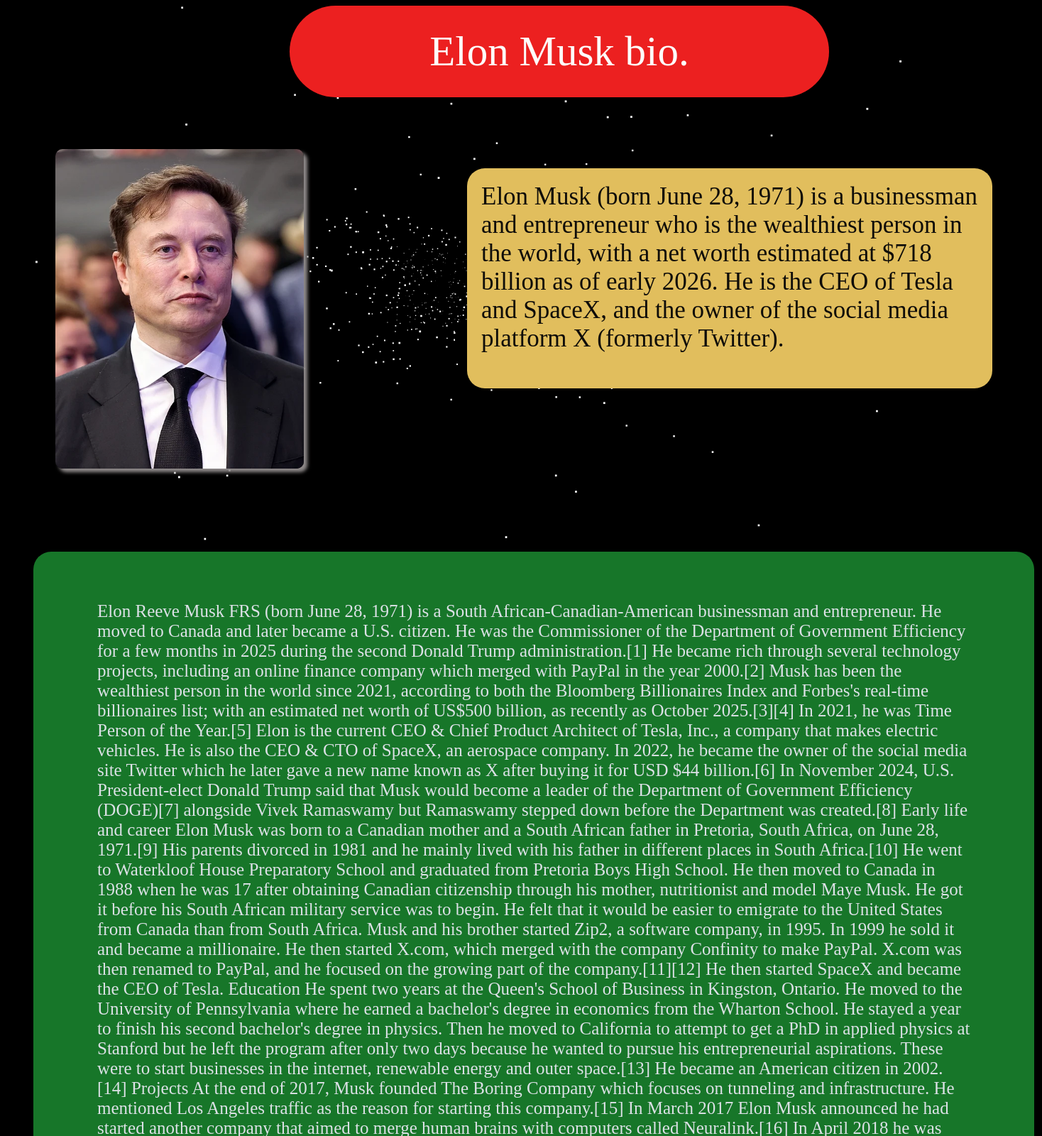
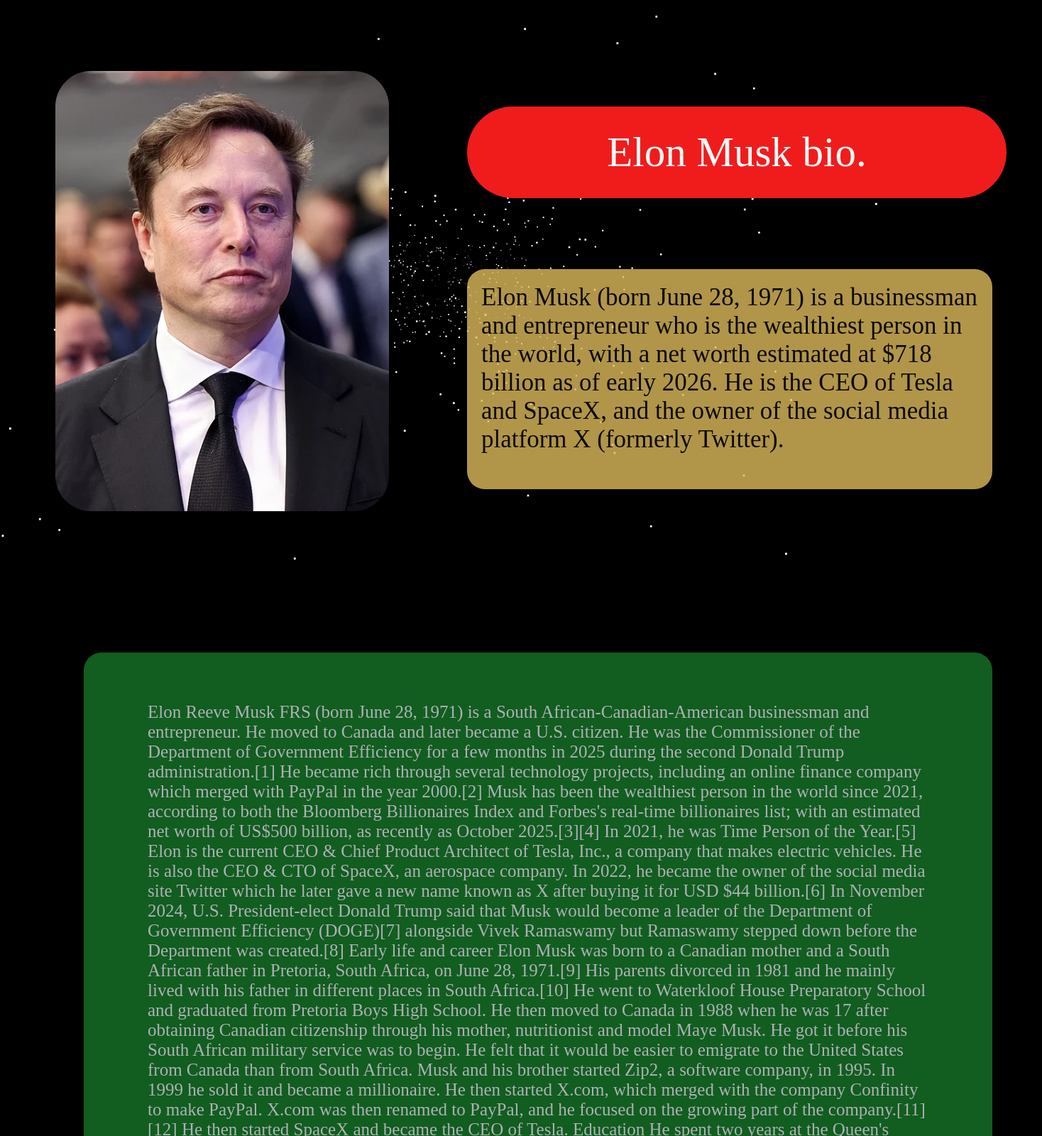
Before and after one commit to darshandoifode05-eng/1stWebPage, a plain HTML site: page index.html in a window 1280 px wide. Shown: the top 1600 px of the page at 71% size, 1468 px wide, since content can reach past the window. Drawn offline with Linux system fonts and the light colour scheme.

Commit message:
Update index.html

```diff
--- a/index.html
+++ b/index.html
@@ -1,4 +1,4 @@
-<!DOCTYPE html><!DOCTYPE html>
+<!DOCTYPE html><!DOCTYPE html><!DOCTYPE html>
 <html lang="en">
 
 <head>
@@ -11,17 +11,17 @@
         }
 
         .head {
-            background-color: rgb(236, 32, 32);
+            background-color: rgb(240, 28, 28);
             color: rgb(253, 252, 251);
             padding: 30px 30px;
             text-align: center;
             width: 700px;
             font-size: 59px;
-            margin-left: 400px;
+            margin-left: 650px;margin-top: 150px;
             border-radius: 100px;
         }
 
-        .para1 {
+        .para1 {opacity: 79%;
             background-color: rgb(225, 190, 93);
             color: rgb(14, 12, 9);
             padding: 20px 20px;
@@ -36,44 +36,43 @@
         }
 
         .elonFloat {
-            width: 350px;
-            height: 450px;
+            width: 470px;
+            height: 620px;
             position: fixed;
             z-index: 999;
             margin-top: 0px;
-            top: 210px;
-            border-radius: 10px;
+            top: 100px;
+            border-radius: 50px;
             margin-left: 70px;
-            box-shadow: 5px 5px 5px rgb(144, 139, 139);
-            transition: opacity 0.1s ease;
+            transition: opacity 0.0s ease;
 
         }
 
         .para2 {
             padding: 70px 90px;
-            width: 1230px;
+            width: 1100px;
             font-size: 25px;
             background-color: rgb(23, 118, 41);
             margin-top: 230px;
-            margin-left: 39px;
+            margin-left: 110px;
             color: rgb(220, 225, 230);
             position: relative;
-            border-radius: 25px;
+            border-radius: 25px;opacity: 79%;
         }
 
         .teslogo {
             position: absolute;
-            top: 3290px;
+            top: 3690px;
             width: 300px;
             height: 370px;
-            margin-left: 39px;
+            margin-left: 110px;
         }
 
-        .para3 {
+        .para3 {opacity: 79%;
             padding: 60px 90px;
-            margin-left: 50px;
+            margin-left: 110px;
             font-size: 30px;
-            width: 1230px;
+            width: 1100px;
             font-display: block;
             background-color: rgba(231, 194, 12, 0.856);
             margin-top: 670px;
```
